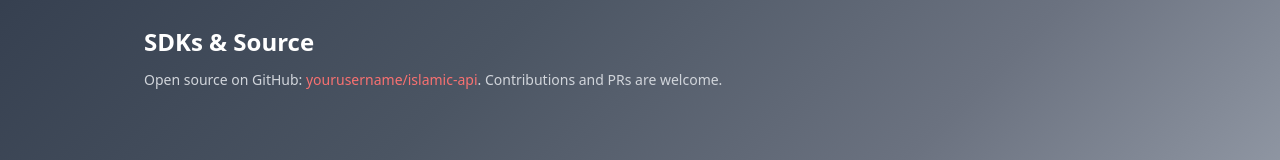
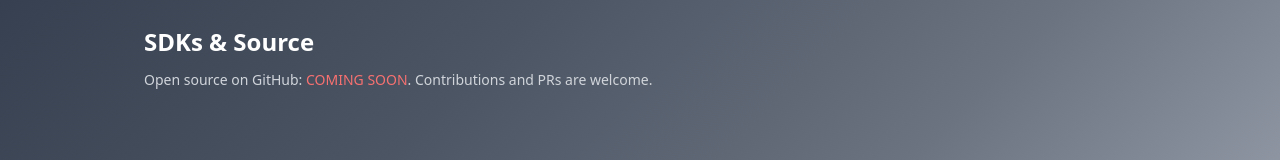
Before and after one commit to yousuf3131/UmmahApi, a website: page index.html in a window 1280 px wide. Shown: the part 1293-1453 px from the top of the page. Drawn offline with nearby package versions, Linux system fonts and the light colour scheme.

Commit message:
Index Update

```diff
--- a/index.html
+++ b/index.html
@@ -134,7 +134,7 @@
     <section class="mb-16">
       <h3 class="text-2xl font-bold mb-3 text-white">SDKs & Source</h3>
       <p class="text-sm text-gray-300">
-        Open source on GitHub: <a class="text-red-400 hover:text-red-300 hover:underline transition-colors" href="https://github.com/yourusername/islamic-api">yourusername/islamic-api</a>.
+        Open source on GitHub: <a class="text-red-400 hover:text-red-300 hover:underline transition-colors" href="https://github.com/yourusername/islamic-api">COMING SOON</a>.
         Contributions and PRs are welcome.
       </p>
     </section>
```
